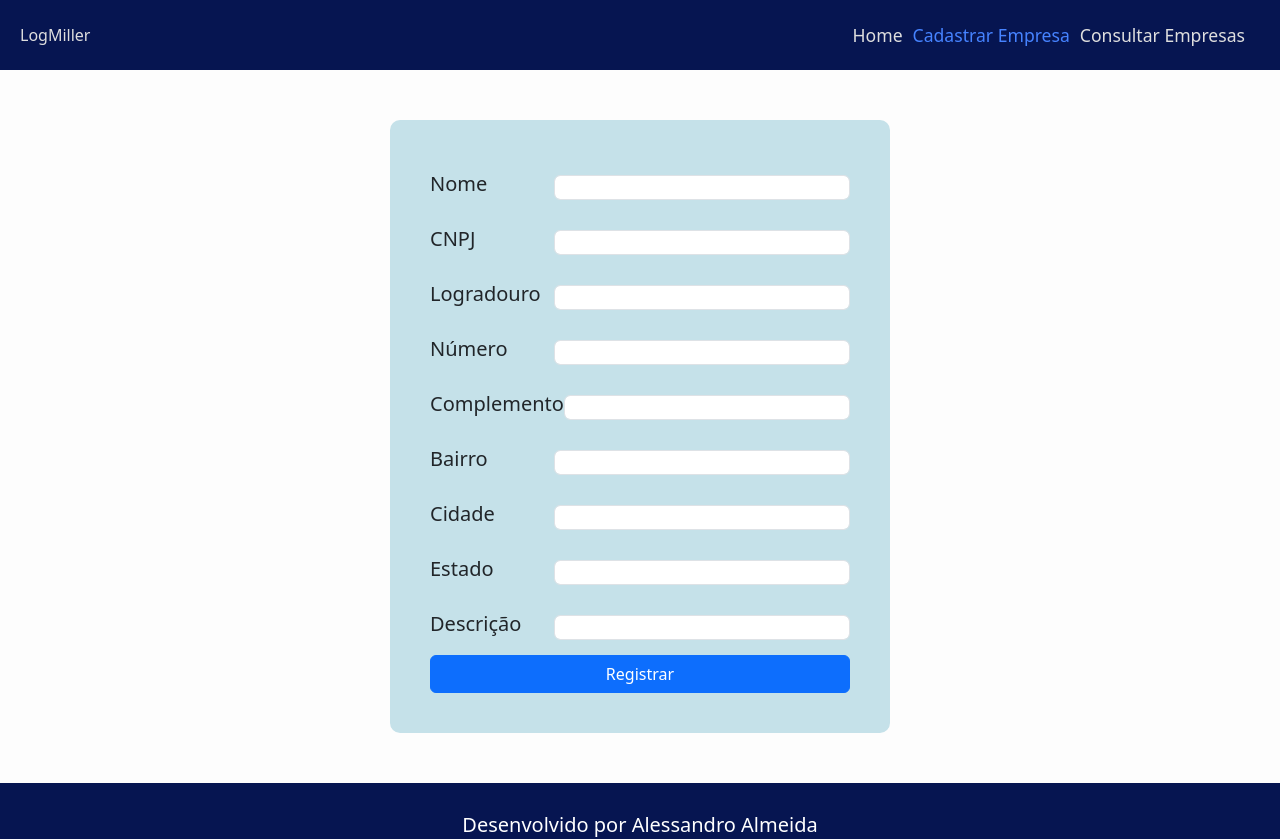
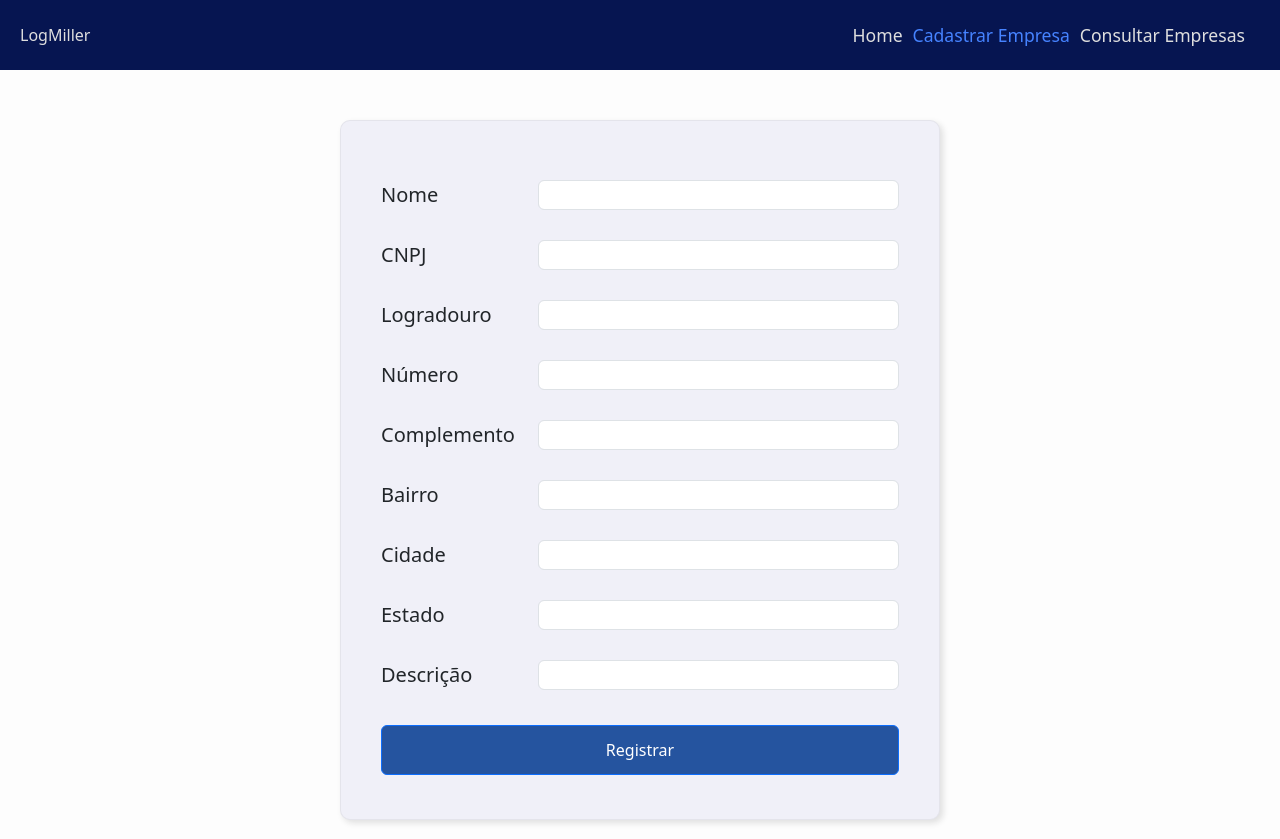
Before and after one commit to asalmeidarj/puc-mvp1-frontend, a React (Vite) app: page /cadastro-empresa in a window 1280 px wide. Shown: the top 839 px of the page. Built offline with nearby package versions, Linux system fonts and the light colour scheme; the HTML template or start-up script is replaced by a standard one.

Commit message:
feat: add spinner

```diff
--- a/src/components/FormEmpresa/FormEmpresa.tsx
+++ b/src/components/FormEmpresa/FormEmpresa.tsx
@@ -1,10 +1,17 @@
 import { useState } from "react";
-import { Form, Button } from "react-bootstrap";
+import { Form, Button, Modal, Spinner } from "react-bootstrap";
+
+import { CloseCircle, TickCircle } from "iconsax-react";
 
 import styles from "./form_empresa.module.css";
 import axios from "axios";
 
 export default function FormEmpresa() {
+  const [loading, setLoading] = useState(false);
+  const [message, setMessage] = useState("");
+  const [icon, setIcon] = useState(false);
+  const [showMessage, setShowMessage] = useState(false);
+
   const [formValues, setFormValues] = useState({
     nome: "",
     cnpj: "",
@@ -17,6 +24,19 @@ export default function FormEmpresa() {
     estado: "",
   });
 
+  const chooseIcon = () => {
+    if (!icon)
+      return (
+        <CloseCircle size="32" color="#FFF" className={styles.iconClose} />
+      );
+
+    return <TickCircle size="32" color="#FFF" className={styles.iconTick}/>;
+  };
+
+  const handleClose = () => {
+    setShowMessage(false);
+  };
+
   const handleChange = (event: any) => {
     const { name, value } = event.target;
     setFormValues({ ...formValues, [name]: value });
@@ -24,6 +44,8 @@ export default function FormEmpresa() {
 
   const handleSubmit = async (event: any) => {
     event.preventDefault();
+
+    setLoading(true);
 
     const response = await axios
       .post("http://127.0.0.1:5000/empresa", formValues, {
@@ -33,21 +55,35 @@ export default function FormEmpresa() {
         },
       })
       .then((res) => {
-        console.log({ response: res.data });
         return true;
       })
       .catch((e: Error) => {
-        console.log(e.message);
         return false;
       });
 
     if (!response) {
-      alert("Falha ao tentar registrar empresa!");
+      setLoading(false);
+      setIcon(false)
+      setMessage("Não foi possível efetuar o registro!");
+      setShowMessage(true);
       return;
     }
 
-    alert("Empresa foi registrada com sucesso");
+    setLoading(false);
+    setIcon(true)
+    setMessage("Cadastro realizado com sucesso!");
+    setShowMessage(true);
   };
+
+  if (loading) {
+    return (
+      <section className={styles.spinner}>
+        <Spinner animation="border" role="status">
+          <span className="visually-hidden">Loading...</span>
+        </Spinner>
+      </section>
+    );
+  }
 
   return (
     <>
@@ -68,7 +104,7 @@ export default function FormEmpresa() {
           <Form.Label className={styles.label}>CNPJ</Form.Label>
           <Form.Control
             className={styles.input}
-            type="cnpj"
+            type="number"
             name="cnpj"
             value={formValues.cnpj}
             onChange={handleChange}
@@ -80,7 +116,7 @@ export default function FormEmpresa() {
           <Form.Label className={styles.label}>Logradouro</Form.Label>
           <Form.Control
             className={styles.input}
-            type="logradouro"
+            type="text"
             name="logradouro"
             value={formValues.logradouro}
             onChange={handleChange}
@@ -91,7 +127,7 @@ export default function FormEmpresa() {
           <Form.Label className={styles.label}>Número</Form.Label>
           <Form.Control
             className={styles.input}
-            type="numero"
+            type="number"
             name="numero"
             value={formValues.numero}
             onChange={handleChange}
@@ -102,7 +138,7 @@ export default function FormEmpresa() {
           <Form.Label className={styles.label}>Complemento</Form.Label>
           <Form.Control
             className={styles.input}
-            type="complemento"
+            type="text"
             name="complemento"
             value={formValues.complemento}
             onChange={handleChange}
@@ -113,7 +149,7 @@ export default function FormEmpresa() {
           <Form.Label className={styles.label}>Bairro</Form.Label>
           <Form.Control
             className={styles.input}
-            type="bairro"
+            type="text"
             name="bairro"
             value={formValues.bairro}
             onChange={handleChange}
@@ -124,7 +160,7 @@ export default function FormEmpresa() {
           <Form.Label className={styles.label}>Cidade</Form.Label>
           <Form.Control
             className={styles.input}
-            type="cidade"
+            type="text"
             name="cidade"
             value={formValues.cidade}
             onChange={handleChange}
@@ -135,7 +171,7 @@ export default function FormEmpresa() {
           <Form.Label className={styles.label}>Estado</Form.Label>
           <Form.Control
             className={styles.input}
-            type="estado"
+            type="text"
             name="estado"
             value={formValues.estado}
             onChange={handleChange}
@@ -146,19 +182,32 @@ export default function FormEmpresa() {
           <Form.Label className={styles.label}>Descrição</Form.Label>
           <Form.Control
             className={styles.input}
-            type="descricao"
+            type="text"
             name="descricao"
             value={formValues.descricao}
             onChange={handleChange}
           />
         </Form.Group>
 
-        {/* Adicione aqui outros campos do seu formulário usando a estrutura acima */}
-
-        <Button variant="primary" type="submit">
+        <Button variant="primary" type="submit" className={styles.button}>
           Registrar
         </Button>
       </Form>
+
+      <Modal
+        backdropClassName={styles.backdrop}
+        className={styles.modal}
+        show={showMessage}
+        onHide={handleClose}
+        animation={false}
+        size="lg"
+      >
+        <Modal.Header></Modal.Header>
+        <Modal.Body className={styles.modalBodyMessage}>
+          <h3>{message}</h3>
+          {chooseIcon()}
+        </Modal.Body>
+      </Modal>
     </>
   );
 }
--- a/src/components/FormEmpresa/form_empresa.module.css
+++ b/src/components/FormEmpresa/form_empresa.module.css
@@ -1,13 +1,15 @@
 .container {
-    background-color: rgb(197, 225, 233);
+    background-color: #f0f0f8;
     border-radius: 10px;
-    width: 500px;
+    width: 600px;
     display: flex;
     flex-direction: column;
     font-size: 20px;
     justify-content: center;
     margin: 50px auto;
     padding: 40px;
+    border: 1px solid rgba(0, 0, 0, 0.05);
+    box-shadow: 3px 3px 6px 0px #dfdfdf;
 }
 
 .group {
@@ -18,12 +20,63 @@
 }
 
 .label {
-    width: 180px;
+    width: 230px;
+    margin-top: 8px;
 }
 
 .input {
     position: relative;
     width:  100%;
-    height: 25px;
+    height: 30px;
     margin: 15px 0 15px 0px;
 }
+
+.input:-webkit-autofill {
+    -webkit-box-shadow: 0 0 0 30px white inset;
+}
+
+.button {
+    background-color: #25549f;
+    margin-top: 20px;
+    height: 50px;
+}
+
+
+.modal {
+    margin-top: 150px;
+}
+
+.modalBodyMessage {
+    display: flex;
+    flex-direction: column;
+    justify-content: center;
+    align-items: center;
+    gap: 10px;
+}
+
+.backdrop {
+    background-color: #000000;
+}
+
+.iconClose {
+    background-color: tomato;
+    width: 50px;
+    height: 50px;
+    padding: 5px;
+    border-radius: 25PX;
+}
+
+.iconTick {
+    background-color: rgb(55, 165, 81);
+    width: 50px;
+    height: 50px;
+    padding: 5px;
+    border-radius: 25PX;
+}
+
+.spinner {
+    position: fixed;
+    top: 50%;
+    left: 50%;
+    transform: translate(-50%, -50%);
+}
--- a/src/components/ListaEmpresa/ListaEmpresa.tsx
+++ b/src/components/ListaEmpresa/ListaEmpresa.tsx
@@ -99,9 +99,7 @@ export default function ListaEmpresa() {
           .delete(`http://127.0.0.1:5000/empresa?id=${id}`)
           .then((resp) => {
             setMessage("Empresa deletada com sucesso!");
-            for (const item of items) {
-              if (item.id == id) items.pop();
-            }
+            window.location.reload()
           })
           .catch((e: Error) => {
             setMessage("Não foi possível deletar a empresa!");
--- a/src/pages/CadastroEmpresa/cadastro_empresa.module.css
+++ b/src/pages/CadastroEmpresa/cadastro_empresa.module.css
@@ -1,5 +1,6 @@
 .container {
     display: flex;
+    min-height: calc(100vh);
     background-color: #fdfdfd;
 }
 
```
